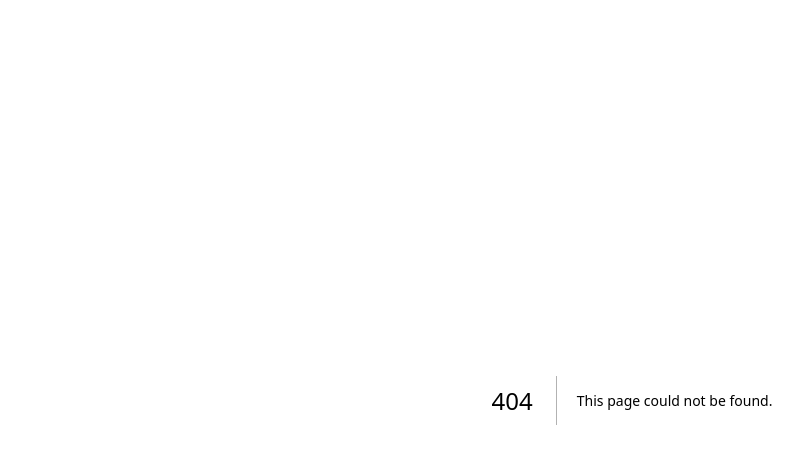
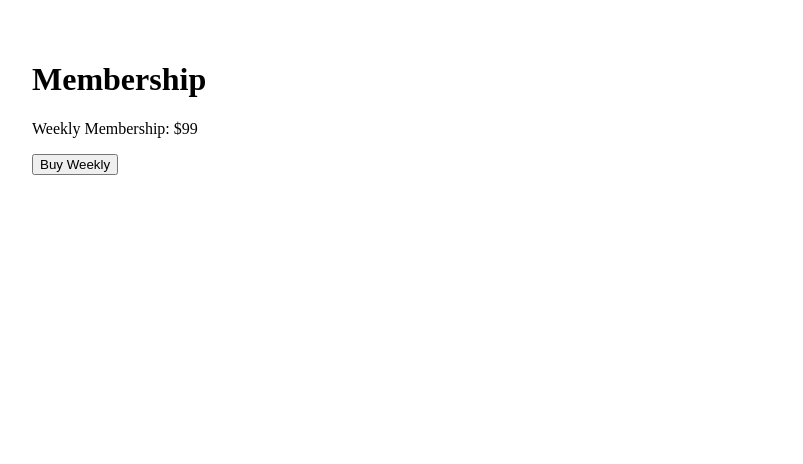
Before and after one commit to dpx204710-crypto/emovibe-1.0, a Next.js app in the folder frontend/: page /membership in a window 1280 px wide. Before the commit this address had no page. Shown: the top 464 px of the page, without its empty margins (8-811 px from the left). Built offline with nearby package versions, Linux system fonts and the light colour scheme.

Commit message:
Create membership.js

```diff
--- /dev/null
+++ b/frontend/pages/membership.js
@@ -0,0 +1,24 @@
+import { useState } from 'react';
+
+export default function Membership() {
+  const [message,setMessage]=useState('');
+
+  const buyWeekly=async()=>{
+    const res=await fetch('http://localhost:3000/membership',{
+      method:'POST',
+      headers:{'Content-Type':'application/json'},
+      body:JSON.stringify({user_id:'user1',type:'weekly',price:99})
+    });
+    const data=await res.json();
+    setMessage('Weekly membership activated!');
+  }
+
+  return (
+    <div style={{padding:'2rem'}}>
+      <h1>Membership</h1>
+      <p>Weekly Membership: $99</p>
+      <button onClick={buyWeekly}>Buy Weekly</button>
+      <p>{message}</p>
+    </div>
+  )
+}
```
